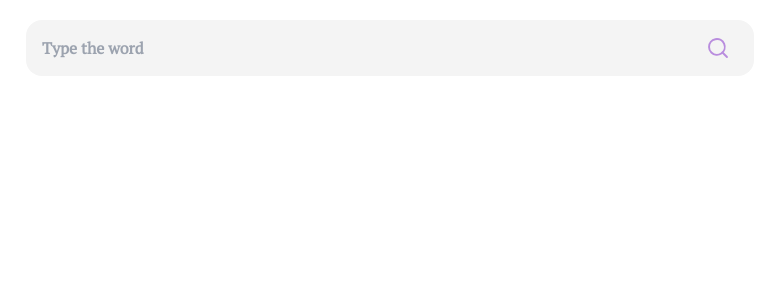
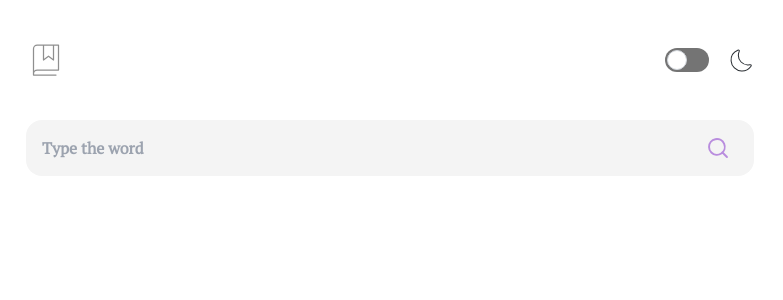
Before and after one commit to TuborJan/dictionary-app, a Next.js app: page / in a window 1280 px wide. Shown: the top 300 px of the page, without its empty margins (250-1033 px from the left). Built offline with nearby package versions, Linux system fonts and the light colour scheme.

Commit message:
feat: add theme toggler

```diff
--- a/package.json
+++ b/package.json
@@ -18,6 +18,7 @@
     "eslint": "8.43.0",
     "eslint-config-next": "13.4.7",
     "next": "13.4.7",
+    "next-themes": "^0.2.1",
     "postcss": "8.4.24",
     "react": "18.2.0",
     "react-dom": "18.2.0",
--- a/src/app/layout.tsx
+++ b/src/app/layout.tsx
@@ -2,7 +2,7 @@ import { ReduxProvider } from "@/store/reduxProvider";
 import "./globals.css";
 import { PT_Serif } from "next/font/google";
 
-const inter = PT_Serif({ weight: "400", subsets: ["latin"] });
+const serif = PT_Serif({ weight: "400", subsets: ["latin"] });
 
 export const metadata = {
   title: "Create Next App",
@@ -16,7 +16,7 @@ export default function RootLayout({
 }) {
   return (
     <html lang="en">
-      <body className={inter.className}>
+      <body className={serif.className}>
         <ReduxProvider>{children}</ReduxProvider>
       </body>
     </html>
--- a/src/app/page.tsx
+++ b/src/app/page.tsx
@@ -2,17 +2,20 @@
 
 import { useAppSelector, useAppDispatch } from "@/hooks/reduxHooks";
 import { addDictionary } from "@/store/slices/wordSlices";
+import { useState } from "react";
 import axios from "axios";
 import CustomInput from "@/components/CustomInput";
 import Dictionary from "@/components/Dictionary";
 
 export default function Home() {
+  const [loading, setLoading] = useState(false);
   const dispatch = useAppDispatch();
 
   const hadleSubmit = (word: string) => {
     const url = `https://api.dictionaryapi.dev/api/v2/entries/en/${word}`;
 
     if (word) {
+      setLoading(true);
       axios
         .get(url)
         .then((response) => {
@@ -20,6 +23,9 @@ export default function Home() {
         })
         .catch((error) => {
           alert(`Enter word in English: ${error.message}`);
+        })
+        .finally(() => {
+          setLoading(false);
         });
     }
   };
@@ -27,9 +33,15 @@ export default function Home() {
   const word = useAppSelector((state) => state.wordDictionary);
 
   return (
-    <main className="flex max-w-3xl min-h-screen m-auto p-5 flex-col items-center ">
+    <main className="flex max-w-3xl min-h-screen m-auto p-5 pt-10 flex-col items-center">
       <CustomInput hadleSubmit={hadleSubmit} />
-      {word.word !== "" ? <Dictionary word={word} /> : <></>}
+      {loading ? (
+        "Loading..."
+      ) : word.word !== "" ? (
+        <Dictionary word={word} />
+      ) : (
+        <></>
+      )}
     </main>
   );
 }
--- a/src/components/CustomInput.tsx
+++ b/src/components/CustomInput.tsx
@@ -16,7 +16,7 @@ const CustomInput: React.FC<ICustomInputProps> = ({ hadleSubmit }) => {
   };
 
   return (
-    <label className="w-full p-4 bg-[#f4f4f4] rounded-2xl relative flex items-center">
+    <label className="w-full p-4 dark:bg-[#1f1f1f] bg-[#f4f4f4] rounded-2xl relative flex items-center">
       <input
         className="w-full pr-10 font-bold bg-inherit focus:outline-none"
         value={word}
--- /dev/null
+++ b/src/components/Header.tsx
@@ -0,0 +1,21 @@
+import ThemeToggler from "./ThemeToggler";
+
+const Header = () => {
+  return (
+    <header className="flex justify-between max-w-3xl m-auto px-5 pt-10">
+      <svg
+        fill="#8f8f8f"
+        width="40px"
+        height="40px"
+        viewBox="0 0 256 256"
+        id="Flat"
+        xmlns="http://www.w3.org/2000/svg"
+      >
+        <path d="M208.00244,28h-136a28.03146,28.03146,0,0,0-28,28V224a4.0002,4.0002,0,0,0,4,4h144a4,4,0,0,0,0-8h-140v-4a20.02229,20.02229,0,0,1,20-20h136a4.0002,4.0002,0,0,0,4-4V32A4.0002,4.0002,0,0,0,208.00244,28Zm-92,8h56v84.001L146.394,100.7998a4.0005,4.0005,0,0,0-4.7998,0L116.00244,119.999Zm88,152h-132a27.915,27.915,0,0,0-20,8.42285V56a20.02229,20.02229,0,0,1,20-20h36v92a4,4,0,0,0,6.40039,3.2002L143.99561,109,173.603,131.2002A4.00015,4.00015,0,0,0,180.00244,128V36h24Z" />
+      </svg>
+      <ThemeToggler />
+    </header>
+  );
+};
+
+export default Header;
--- a/src/components/Source.tsx
+++ b/src/components/Source.tsx
@@ -1,12 +1,10 @@
-import React from "react";
-
 interface ISourceProps {
   sourceUrls: string[];
 }
 
 const Source = ({ sourceUrls }: ISourceProps) => {
   return (
-    <div className="mt-8 pt-4 border-t-[1px] border-[#eaeaea]">
+    <div className="flex flex-wrap mt-8 pt-4 border-t-[1px] border-[#eaeaea]">
       <span className="mr-8 text-[#8f8f8f]">Source</span>
       <a className="underline" href={sourceUrls[0]} target="_blank">
         {sourceUrls}
--- /dev/null
+++ b/src/components/ThemeToggler.tsx
@@ -0,0 +1,56 @@
+import { useTheme } from "next-themes";
+import { useEffect, useState } from "react";
+
+const ThemeToggler = () => {
+  const [mounted, setMounted] = useState(false);
+  const [toggle, setToggle] = useState(false);
+  const { setTheme } = useTheme();
+
+  useEffect(() => {
+    toggle ? setTheme("dark") : setTheme("light");
+  }, [toggle]);
+
+  useEffect(() => {
+    setMounted(true);
+  }, []);
+
+  if (!mounted) {
+    return null;
+  }
+
+  return (
+    <div className="flex items-center">
+      <label className="inline-flex relative items-center mr-5 cursor-pointer">
+        <input
+          type="checkbox"
+          className="sr-only peer"
+          checked={toggle}
+          readOnly
+        />
+        <div
+          onClick={() => {
+            setToggle(!toggle);
+          }}
+          className="w-11 h-6 bg-[#747474] rounded-full peer  peer-focus:ring-[#a645f0]  peer-checked:after:translate-x-full peer-checked:after:border-white after:content-[''] after:absolute after:top-0.5 after:left-[2px] after:bg-white after:border-gray-300 after:border after:rounded-full after:h-5 after:w-5 after:transition-all peer-checked:bg-[#a645f0]"
+        ></div>
+      </label>
+      <svg
+        width="25px"
+        height="25px"
+        viewBox="0 0 24 24"
+        fill="none"
+        xmlns="http://www.w3.org/2000/svg"
+      >
+        <path
+          d="M2.02911 12.42C2.38911 17.57 6.75911 21.76 11.9891 21.99C15.6791 22.15 18.9791 20.43 20.9591 17.72C21.7791 16.61 21.3391 15.87 19.9691 16.12C19.2991 16.24 18.6091 16.29 17.8891 16.26C12.9991 16.06 8.99911 11.97 8.97911 7.13996C8.96911 5.83996 9.23911 4.60996 9.72911 3.48996C10.2691 2.24996 9.61911 1.65996 8.36911 2.18996C4.40911 3.85996 1.69911 7.84996 2.02911 12.42Z"
+          stroke={toggle ? "#a645f0" : "#292D32"}
+          stroke-width="1"
+          stroke-linecap="round"
+          stroke-linejoin="round"
+        />
+      </svg>
+    </div>
+  );
+};
+
+export default ThemeToggler;
--- a/src/store/reduxProvider.tsx
+++ b/src/store/reduxProvider.tsx
@@ -1,8 +1,17 @@
 "use client";
 
 import { Provider } from "react-redux";
+import { ThemeProvider } from "next-themes";
 import { store } from "./store";
+import Header from "@/components/Header";
 
 export function ReduxProvider({ children }: { children: React.ReactNode }) {
-  return <Provider store={store}>{children}</Provider>;
+  return (
+    <ThemeProvider attribute="class">
+      <Provider store={store}>
+        <Header />
+        {children}
+      </Provider>
+    </ThemeProvider>
+  );
 }
--- a/tailwind.config.js
+++ b/tailwind.config.js
@@ -1,18 +1,13 @@
 /** @type {import('tailwindcss').Config} */
 module.exports = {
   content: [
-    './src/pages/**/*.{js,ts,jsx,tsx,mdx}',
-    './src/components/**/*.{js,ts,jsx,tsx,mdx}',
-    './src/app/**/*.{js,ts,jsx,tsx,mdx}',
+    "./src/pages/**/*.{js,ts,jsx,tsx,mdx}",
+    "./src/components/**/*.{js,ts,jsx,tsx,mdx}",
+    "./src/app/**/*.{js,ts,jsx,tsx,mdx}",
   ],
+  darkMode: "class",
   theme: {
-    extend: {
-      backgroundImage: {
-        'gradient-radial': 'radial-gradient(var(--tw-gradient-stops))',
-        'gradient-conic':
-          'conic-gradient(from 180deg at 50% 50%, var(--tw-gradient-stops))',
-      },
-    },
+    extend: {},
   },
   plugins: [],
-}
+};
```
Also changed, not shown: 1 other file (tests, documents, lock files or other folders).
